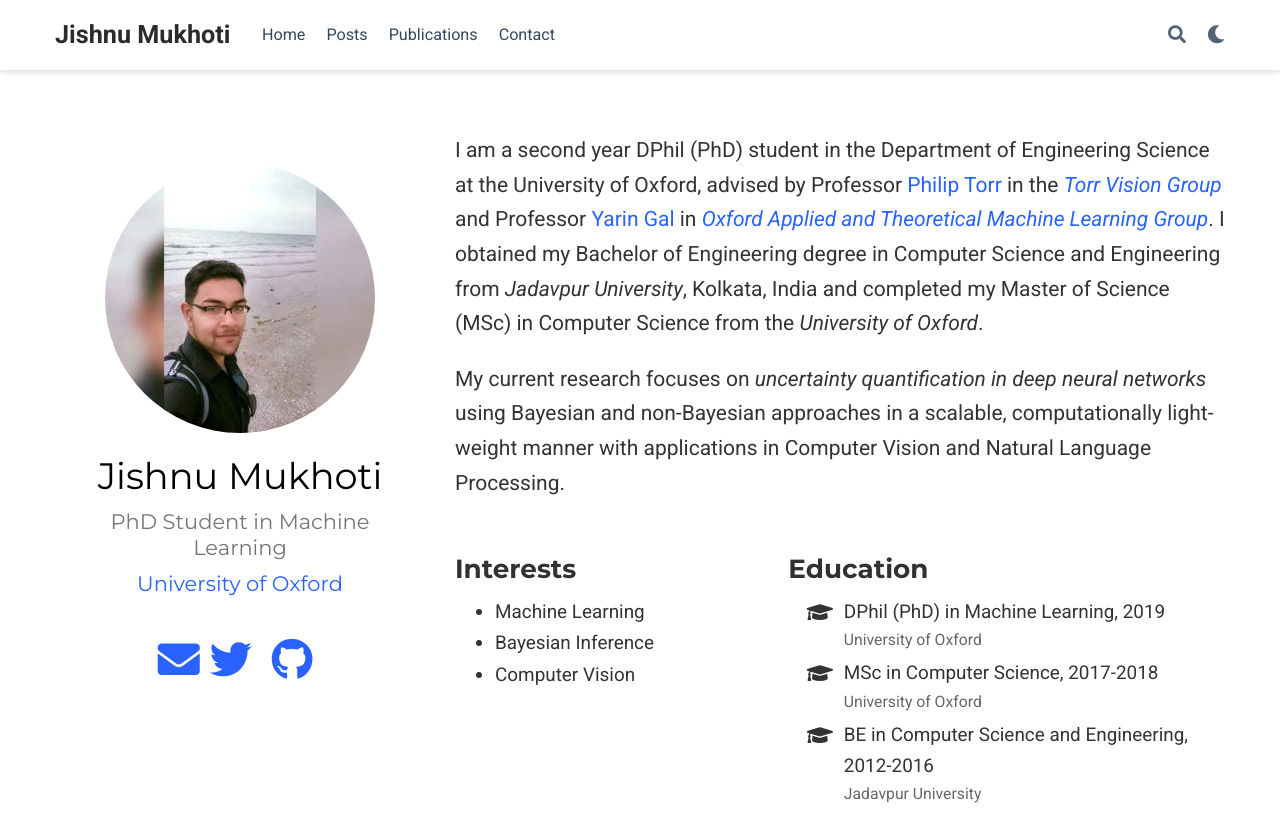
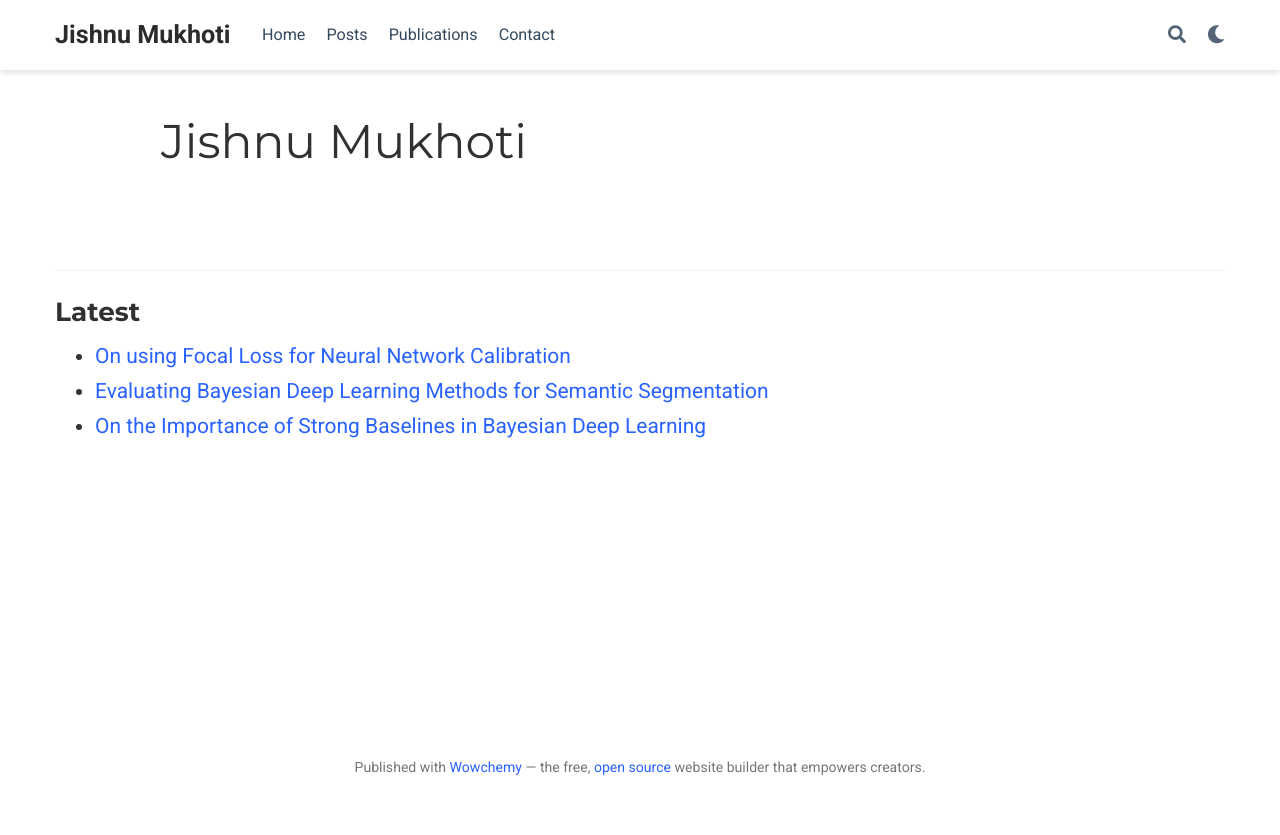
Before and after one commit to omegafragger/omegafragger.github.io, a plain HTML site: page author/jishnu-mukhoti/index.html in a window 1280 px wide. Shown: the top 835 px of the page. After the commit the page ends 800 px from the top, so only its background shows below. Drawn offline with nearby package versions, Linux system fonts and the light colour scheme; some packages are replaced by stand-ins of ours; some icons are missing.

Commit message:
Build website

```diff
--- a/author/jishnu-mukhoti/index.html
+++ b/author/jishnu-mukhoti/index.html
@@ -281,10 +281,10 @@
   <meta property="og:site_name" content="Jishnu Mukhoti">
   <meta property="og:url" content="https://omegafragger.github.io/author/jishnu-mukhoti/">
   <meta property="og:title" content="Jishnu Mukhoti | Jishnu Mukhoti">
-  <meta property="og:description" content="PhD Student in Machine Learning"><meta property="og:image" content="https://omegafragger.github.io/author/jishnu-mukhoti/avatar_huded731a639e9cbe36bb37cdb0b3ca709_22228_270x270_fill_q75_lanczos_center.jpg">
-  <meta property="twitter:image" content="https://omegafragger.github.io/author/jishnu-mukhoti/avatar_huded731a639e9cbe36bb37cdb0b3ca709_22228_270x270_fill_q75_lanczos_center.jpg"><meta property="og:locale" content="en-us">
+  <meta property="og:description" content="PhD Student in Machine Learning"><meta property="og:image" content="https://omegafragger.github.io/images/icon_hu0b7a4cb9992c9ac0e91bd28ffd38dd00_9727_512x512_fill_lanczos_center_2.png">
+  <meta property="twitter:image" content="https://omegafragger.github.io/images/icon_hu0b7a4cb9992c9ac0e91bd28ffd38dd00_9727_512x512_fill_lanczos_center_2.png"><meta property="og:locale" content="en-us">
 
-
+    <meta property="og:updated_time" content="2020-12-16T00:00:00&#43;00:00">
 
 
 
@@ -592,6 +592,10 @@
 
 
 
+<div class="universal-wrapper pt-3">
+  <h1>Jishnu Mukhoti</h1>
+</div>
+
 
 <section id="profile-page" class="pt-5">
   <div class="container">
@@ -601,195 +605,24 @@
 
 
 
-
-
-
-
-
-
-
-
-
-
-
-
-
-
-
-<div class="row">
-  <div class="col-12 col-lg-4">
-    <div id="profile">
-
-
-
-      <img class="avatar avatar-circle" src="/author/jishnu-mukhoti/avatar_huded731a639e9cbe36bb37cdb0b3ca709_22228_270x270_fill_q75_lanczos_center.jpg" alt="Jishnu Mukhoti">
-
-
-      <div class="portrait-title">
-        <h2>Jishnu Mukhoti</h2>
-        <h3>PhD Student in Machine Learning</h3>
-
-
-        <h3>
-          <a href="https://eng.ox.ac.uk" target="_blank" rel="noopener">
-          <span>University of Oxford</span>
-          </a>
-        </h3>
-
-      </div>
-
-      <ul class="network-icon" aria-hidden="true">
-
-
-
-
-
-
-
-
-
+    <div class="article-widget content-widget-hr">
+      <h3>Latest</h3>
+      <ul>
 
         <li>
-          <a href="mailto:jishnu@robots.ox.ac.uk" >
-            <i class="fas fa-envelope big-icon"></i>
-          </a>
+          <a href="/talk/icml_udl/">On using Focal Loss for Neural Network Calibration</a>
         </li>
 
-
-
-
-
-
-
-
-
-
-
+        <li>
+          <a href="/publication/bdl_semseg_2018/">Evaluating Bayesian Deep Learning Methods for Semantic Segmentation</a>
+        </li>
 
         <li>
-          <a href="https://twitter.com/JishnuMukhoti" target="_blank" rel="noopener">
-            <i class="fab fa-twitter big-icon"></i>
-          </a>
-        </li>
-
-
-
-
-
-
-
-
-
-
-        <li>
-          <a href="https://scholar.google.com/citations?user=ebhcf9kAAAAJ&amp;hl" target="_blank" rel="noopener">
-            <i class="ai ai-google-scholar big-icon"></i>
-          </a>
-        </li>
-
-
-
-
-
-
-
-
-
-
-
-
-        <li>
-          <a href="https://github.com/omegafragger" target="_blank" rel="noopener">
-            <i class="fab fa-github big-icon"></i>
-          </a>
-        </li>
-
-
-
-
-
-
-
-
-
-
-        <li>
-          <a href="/files/cv.pdf" >
-            <i class="ai ai-cv big-icon"></i>
-          </a>
+          <a href="/publication/bdl_workshop_2018/">On the Importance of Strong Baselines in Bayesian Deep Learning</a>
         </li>
 
       </ul>
-
     </div>
-  </div>
-  <div class="col-12 col-lg-8">
-
-
-
-
-    <p>I am a second year DPhil (PhD) student in the Department of Engineering Science at the University of Oxford, advised by Professor <a href="http://www.robots.ox.ac.uk/~phst" target="_blank" rel="noopener">Philip Torr</a> in the <a href="http://www.robots.ox.ac.uk/~tvg" target="_blank" rel="noopener"><em>Torr Vision Group</em></a> and Professor <a href="http://www.cs.ox.ac.uk/people/yarin.gal/website" target="_blank" rel="noopener">Yarin Gal</a> in <a href="https://oatml.cs.ox.ac.uk" target="_blank" rel="noopener"><em>Oxford Applied and Theoretical Machine Learning Group</em></a>. I obtained my Bachelor of Engineering degree in Computer Science and Engineering from <em>Jadavpur University</em>, Kolkata, India and completed my Master of Science (MSc) in Computer Science from the <em>University of Oxford</em>.</p>
-<p>My current research focuses on <em>uncertainty quantification in deep neural networks</em> using Bayesian and non-Bayesian approaches in a scalable, computationally light-weight manner with applications in Computer Vision and Natural Language Processing.</p>
-
-
-    <div class="row">
-
-
-      <div class="col-md-5">
-        <h3>Interests</h3>
-        <ul class="ul-interests">
-
-          <li>Machine Learning</li>
-
-          <li>Bayesian Inference</li>
-
-          <li>Computer Vision</li>
-
-        </ul>
-      </div>
-
-
-
-      <div class="col-md-7">
-        <h3>Education</h3>
-        <ul class="ul-edu fa-ul">
-
-          <li>
-            <i class="fa-li fas fa-graduation-cap"></i>
-            <div class="description">
-              <p class="course">DPhil (PhD) in Machine Learning, 2019</p>
-              <p class="institution">University of Oxford</p>
-            </div>
-          </li>
-
-          <li>
-            <i class="fa-li fas fa-graduation-cap"></i>
-            <div class="description">
-              <p class="course">MSc in Computer Science, 2017-2018</p>
-              <p class="institution">University of Oxford</p>
-            </div>
-          </li>
-
-          <li>
-            <i class="fa-li fas fa-graduation-cap"></i>
-            <div class="description">
-              <p class="course">BE in Computer Science and Engineering, 2012-2016</p>
-              <p class="institution">Jadavpur University</p>
-            </div>
-          </li>
-
-        </ul>
-      </div>
-
-
-    </div>
-  </div>
-</div>
-
-
-
-
-
 
   </div>
 </section>
```
